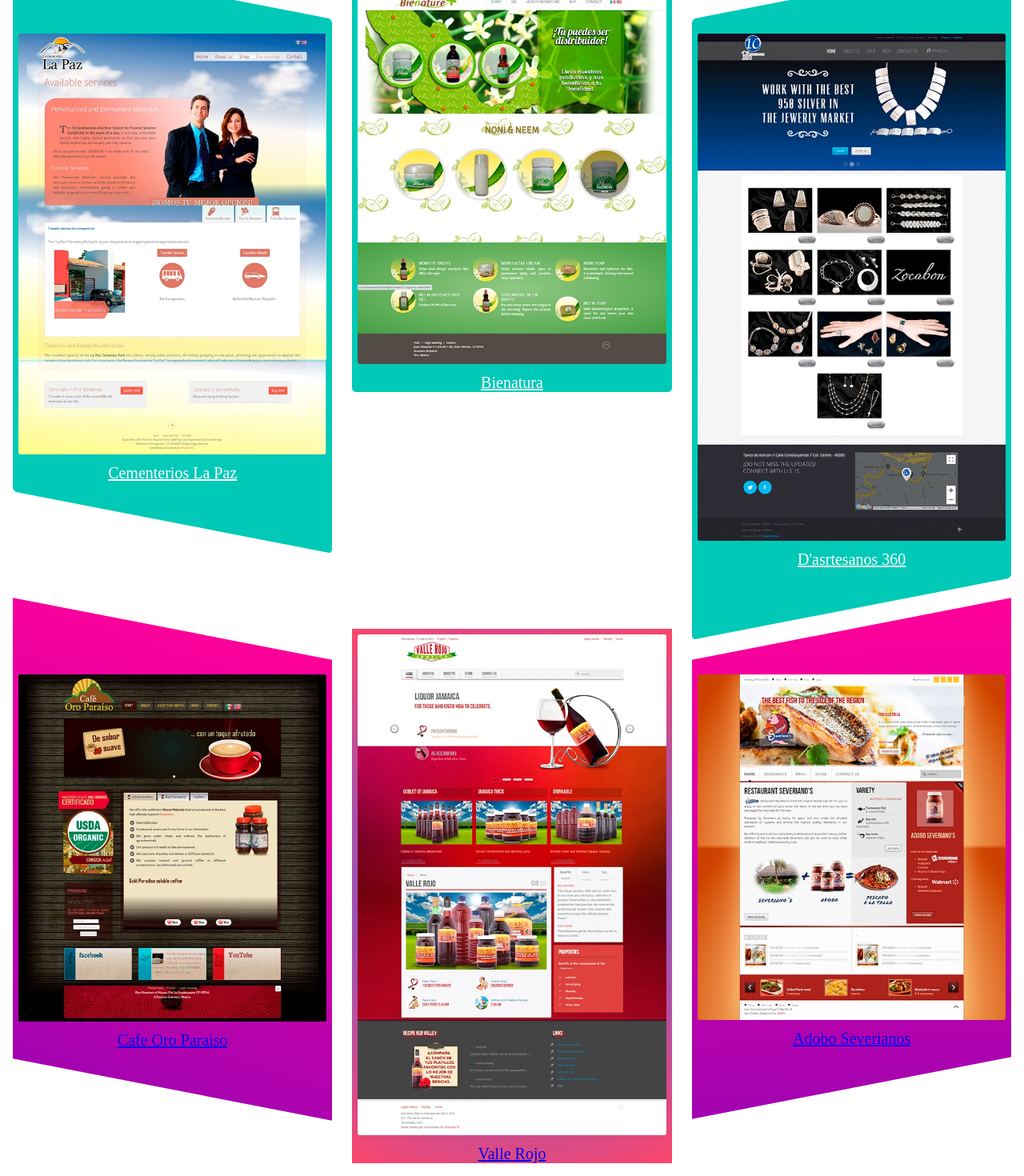
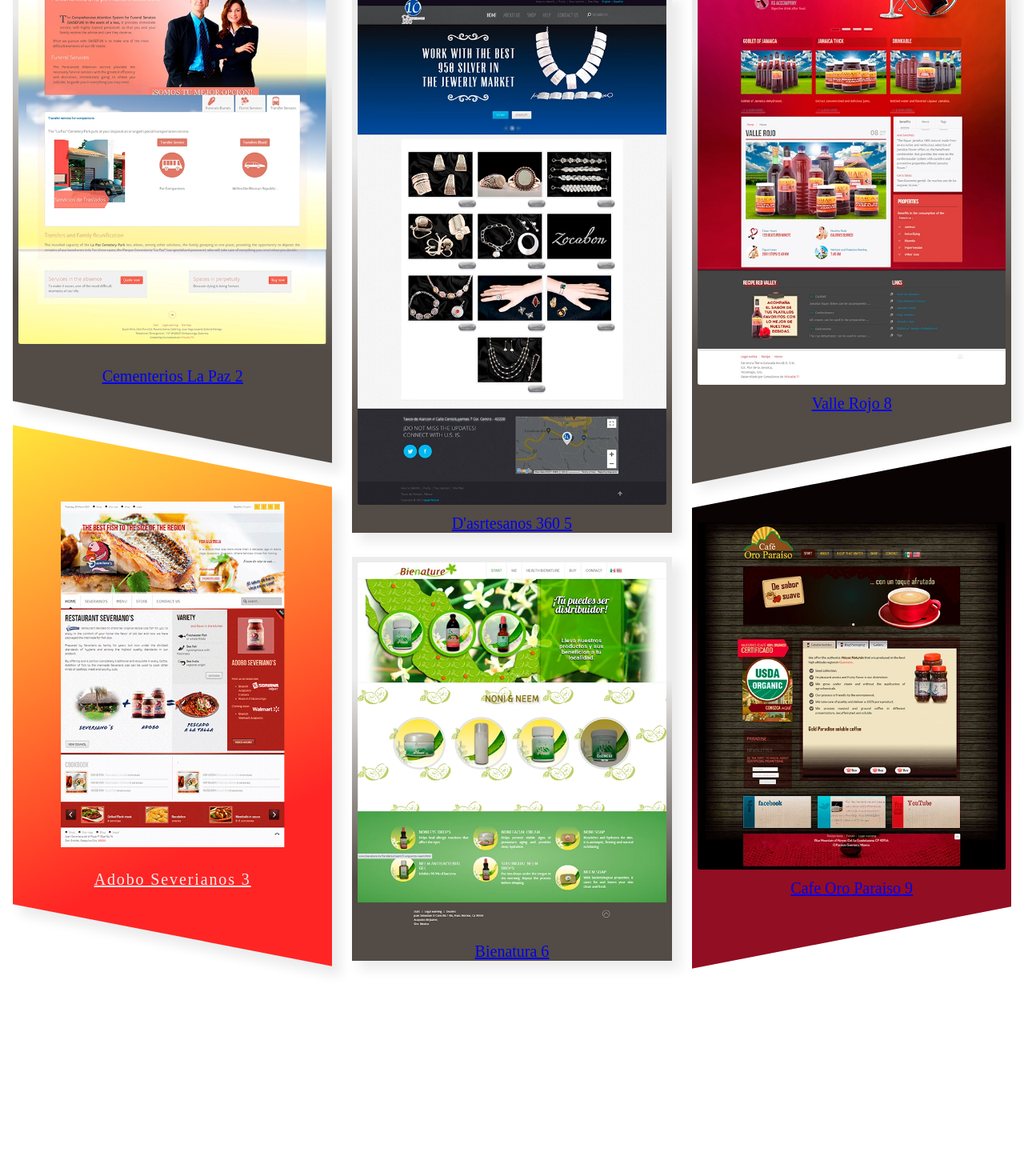
Before and after one commit to aisisgallardo/portfolio, a React (Create React App) app: page /work in a window 1280 px wide. Shown: the part 871-2341 px from the top of the page at 80% size. After the commit the page ends 2120 px from the top, so only its background shows below. Built offline with nearby package versions, Linux system fonts and the light colour scheme; a web font is replaced by a local one.

Commit message:
adds line-break to have uniform height and change logic to count by columns in the container

```diff
--- a/src/components/Work.css
+++ b/src/components/Work.css
@@ -14,11 +14,23 @@
     box-sizing: border-box;
 }
 .container {
+    column-count: 3;
+    gap: 25px;
+    /*
     display: grid;
     grid-template-columns:  repeat(auto-fill, minmax(350px, 1fr));
-    grid-template-rows: 1fr;
-    gap: 25px;
-    align-items: start;
+    grid-template-rows: 500px 2fr repeat(2, minmax(345px, 1fr)) ;
+
+    align-items: start;*/
+}
+
+.container .brick {
+    margin-bottom: 30px;
+    display: inline-block;
+    vertical-align: top;
+}
+.line-break {
+    line-height: 2em;
 }
 
 .diagonal-left {
@@ -30,14 +42,20 @@
 }
 
 
-.workgrid_item-a {
-    grid-column: span 2;
-    grid-row:1
+.col--2x {
+    grid-row-end: span 2;
+}
+.col--3x {
+   grid-row-end: span 3;
 }
 
-.green {
-    background-color: rgb(168, 235, 18);
-    color: #693a7d;
+.orange {
+    background-image: linear-gradient(to bottom, #fcaf34 5% , #E16F29 90%);
+    background-image: linear-gradient(62deg, #fcaf34 0%, #E16F29 100%);
+    background-image: linear-gradient(147deg, #FFE53B 0%, #FF2525 74%);
+
+
+    color: #eeeeee;
     text-align: center;
 
     -webkit-box-shadow: 10px 10px 14px 1px rgb(0 0 0 / 20%);
@@ -47,8 +65,7 @@
 
 .aqua {
     color:#fff;
-    background-color: #00c9b7;
-    border-radius: 5px;    /*grid-row: 1/2;*/
+    background-color: #00c9b7; /*grid-row: 1/2;*/
 }
 
 
@@ -65,22 +82,27 @@
     height: auto;
     padding: 7px;
     border-radius: 10px;
+
 }
 
 .pink {
-    background: #56B870;
-    background: radial-gradient(circle, rgba(63,94,251,1) 0%, rgba(252,70,107,1) 100%);
+    background-image: linear-gradient(to bottom, #ff0091, #ff456f, #ff7653, #ffa145, #ffc84c, #ffd152, #fedb59, #fde461, #ffd558, #ffc651, #ffb74c, #ffa849);
+
 }
 
 .blue {
-    grid-row: 1/2;
-    background-image: linear-gradient(to top, #d16ba5, #c777b9, #ba83ca, #aa8fd8, #9a9ae1, #8aa7ec, #79b3f4, #69bff8, #52cffe, #41dfff, #46eefa, #5ffbf1);
+    background-image: linear-gradient(to bottom, #fafafa 30%, #1faed6  80%);
+    color:#fff;
 }
 
 .red {
-    background: rgb(163,3,177);
-background: -moz-linear-gradient(8deg, rgba(163,3,177,1) 0%, rgba(255,0,153,1) 100%);
-background: -webkit-linear-gradient(8deg, rgba(163,3,177,1) 0%, rgba(255,0,153,1) 100%);
-background: linear-gradient(8deg, rgba(163,3,177,1) 0%, rgba(255,0,153,1) 100%);
-filter: progid:DXImageTransform.Microsoft.gradient(startColorstr="#a303b1",endColorstr="#ff0099",GradientType=1);
+
+    background: linear-gradient(0deg, #920e23 20%, rgb(10 3 3) 80%);
 }
+
+.grey {
+    background-image: linear-gradient(to bottom, #ececec 30%, rgb(83 75 69) 80%);
+
+    -webkit-box-shadow: 10px 10px 14px 1px rgb(0 0 0 / 20%);
+    box-shadow: 10px 10px 14px 1px rgba(00,00,00,0.08);
+}
--- a/src/components/Work.js
+++ b/src/components/Work.js
@@ -42,14 +42,14 @@ import { Link } from 'react-router-dom';
 
 const Work = () =>  {
     return (
-        <div className="border-container highlight-text">Hello
+        <div className="border-container highlight-text">  Hello
             <div className="container">
                 {
                     getWorkData().map((item,index)=>{
-                        const resto  = (index % 3);
+                        const quotient  = Math.floor(index / 3);
 
-                         let nameclassContainer;
-                        switch (resto){
+                        let nameclassContainer;
+                        switch (quotient){
                             case 0:
                                 nameclassContainer = "work-image-left";
                                 break;
@@ -62,10 +62,10 @@ const Work = () =>  {
 
                         }
                         return (
-                            <Link to={item.slug} className={item.cssClass}>
+                            <Link to={item.slug} className={"brick " + item.cssClass}>
                                 <div className={nameclassContainer}>
                                     <img src={item.image} className="img-card" alt=""/>
-                                    {item.title}
+                                    {item.title + " " + (index+1)}
                                 </div>
                             </Link>
                         )
--- a/src/data/workdata.js
+++ b/src/data/workdata.js
@@ -4,7 +4,7 @@ export function getWorkData () {
         {
             image:"/images/apisandi.webp",
             title : "Miel Apisandi",
-            cssClass : "diagonal-left blue",
+            cssClass : "diagonal-left blue brick",
             slug:"miel-apisandi",
             detail:"Website build with joomla for a honey factory in Mexico",
             thumbs: [
@@ -17,9 +17,33 @@ export function getWorkData () {
             ]
         },
         {
+            image:"/images/lapaz.webp",
+            title : "Cementerios La Paz",
+            cssClass : "diagonal-left grey brick line-break",
+            slug:"cementerios-la-paz",
+            detail:"Website for a local producer on Guerrero province with ecommerce",
+            thumbs: [
+                "lapaz.webp",
+                "lapaz_store.webp",
+            ]
+        },
+        {
+            image:"/images/severianos_home.png",
+            title : "Adobo Severianos",
+            cssClass : "diagonal-left orange line-break",
+            slug:"severianos",
+            detail:"Website ",
+            thumbs: [
+                "severianos.webp",
+                "severianos_heroe.webp",
+                "severianos_menu.webp",
+                "severianos_store.webp",
+            ]
+        },
+        {
             image:"/images/hoho.webp",
             title : "HoHo Collection",
-            cssClass : "blue",
+            cssClass : "pink brick",
             slug:"hoho-collection",
             detail:"Fashion Store Website for a local producer on Guerrero province with ecommerce",
             thumbs: [
@@ -30,43 +54,9 @@ export function getWorkData () {
             ]
         },
         {
-            image:"/images/kkaw.webp",
-            title : "Chocolate K'kaw",
-            cssClass : "diagonal-right blue",
-            slug:"chocolate-kkaw",
-            detail:"Website for a local producer on Guerrero province with ecommerce",
-            thumbs: [
-                "kkaw.webp",
-                "kkaw_blog.webp",
-            ]
-        },
-        {
-            image:"/images/lapaz.webp",
-            title : "Cementerios La Paz",
-            cssClass : "diagonal-left aqua",
-            slug:"cementerios-la-paz",
-            detail:"Website for a local producer on Guerrero province with ecommerce",
-            thumbs: [
-                "lapaz.webp",
-                "lapaz_store.webp",
-            ]
-        },
-        {
-            image:"/images/bienatura.webp",
-            title : "Bienatura",
-            cssClass : "aqua",
-            slug:"bienatura",
-            detail:"Website ",
-            thumbs: [
-                "cafe_oro.webp",
-                "cafe_oro_tip.webp",
-                "cafe_store.webp",
-            ]
-        },
-        {
             image:"/images/dartesanos.webp",
             title : "D'asrtesanos 360",
-            cssClass : "diagonal-right aqua",
+            cssClass : "grey brick",
             slug:"dartesanos",
             detail:"Website ",
             thumbs: [
@@ -77,9 +67,44 @@ export function getWorkData () {
             ]
         },
         {
+            image:"/images/bienatura.webp",
+            title : "Bienatura",
+            cssClass : "grey brick",
+            slug:"bienatura",
+            detail:"Website ",
+            thumbs: [
+                "bienatura.webp",
+                "bienatura_datasheet.webp",
+                "bienatura_store.webp",
+                "bienatura_store_detail.webp",
+            ]
+        },
+        {
+            image:"/images/kkaw.webp",
+            title : "Chocolate K'kaw",
+            cssClass : "diagonal-right blue brick",
+            slug:"chocolate-kkaw",
+            detail:"Website for a local producer on Guerrero province with ecommerce",
+            thumbs: [
+                "kkaw.webp",
+                "kkaw_blog.webp",
+            ]
+        },
+        {
+            image:"/images/valle_rojo.webp",
+            title : "Valle Rojo",
+            cssClass : "diagonal-right grey",
+            slug:"valle-rojo",
+            detail:"Website ",
+            thumbs: [
+                "valle_rojo.webp",
+                "valle_rojo_store.webp",
+            ]
+        },
+        {
             image:"/images/cafe_oro.webp",
             title : "Cafe Oro Paraiso",
-            cssClass : "diagonal-left red",
+            cssClass : "diagonal-right red",
             slug:"cafe-oro",
             detail:"Website ",
             thumbs: [
@@ -88,30 +113,6 @@ export function getWorkData () {
                 "cafe_store.webp",
             ]
         },
-        {
-            image:"/images/valle_rojo.webp",
-            title : "Valle Rojo",
-            cssClass : "pink",
-            slug:"valle-rojo",
-            detail:"Website ",
-            thumbs: [
-                "valle_rojo.webp",
-                "valle_rojo_store.webp",
-            ]
-        },
-        {
-            image:"/images/severianos.webp",
-            title : "Adobo Severianos",
-            cssClass : "diagonal-right red",
-            slug:"severianos",
-            detail:"Website ",
-            thumbs: [
-                "severianos.webp",
-                "severianos_heroe.webp",
-                "severianos_menu.webp",
-                "severianos_store.webp",
-            ]
-        },
 
 
 
```
Also changed, not shown: public/images/severianos_home.png (added).
